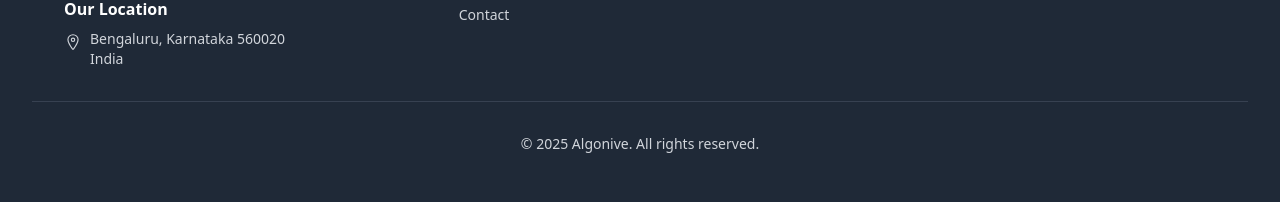
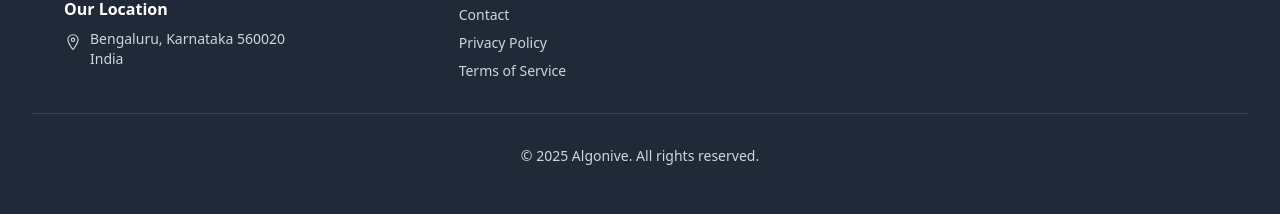
Before and after one commit to mywebsite-internship/my-website, a plain HTML site: page internship/index.html in a window 1280 px wide. Shown: the part 4737-4951 px from the top of the page. Drawn offline with nearby package versions, Linux system fonts and the light colour scheme.

Commit message:
Update index.html

```diff
--- a/internship/index.html
+++ b/internship/index.html
@@ -440,6 +440,8 @@
           <li><a href="/services" class="hover:text-white">Services</a></li>
           <li><a href="/internship" class="hover:text-white">Internships</a></li>
           <li><a href="/contact" class="hover:text-white">Contact</a></li>
+          <li><a href="/privacy" class="hover:text-white">Privacy Policy</a>
+          <li><a href="/terms" class="hover:text-white">Terms of Service</a>
         </ul>
       </div>
 
```
